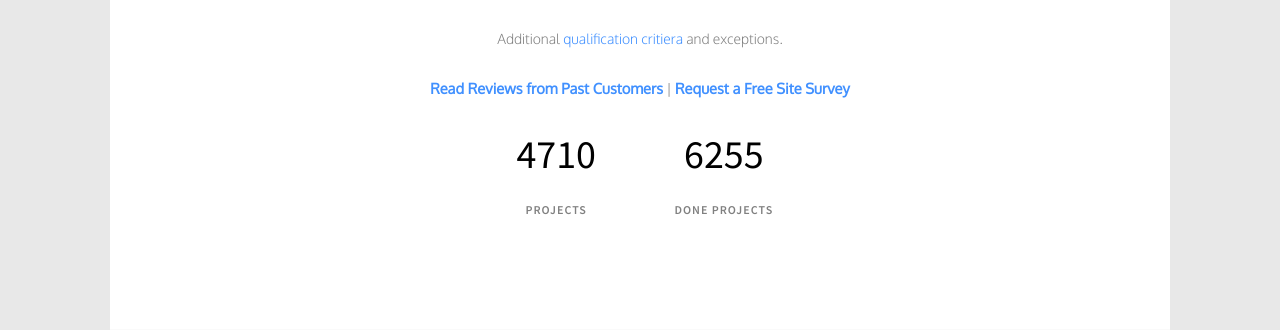
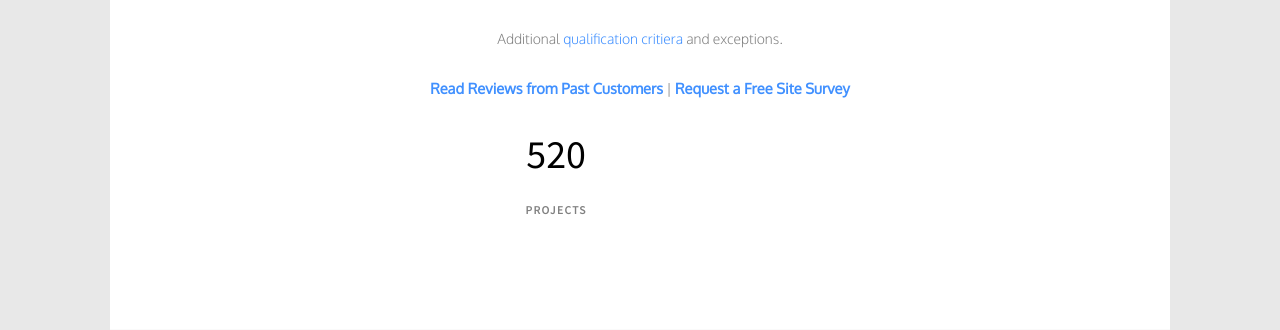
Before and after one commit to hwhh/CMPS119Project, a Django app: page / in a window 1280 px wide. Shown: the part 2214-2544 px from the top of the page. Run offline with Django 3.2, Linux system fonts and the light colour scheme; some libraries are stand-ins or nearby versions; some web fonts are replaced.

Commit message:
changed projects done

```diff
--- a/templates/contact.html
+++ b/templates/contact.html
@@ -19,8 +19,8 @@
                         <ul class="contact-info">
                             <li><i class="icon-location4"></i>Sobrato Center for Nonprofits, 477 Valley Way, Milpitas, CA, 95035</li>
                             <li><i class="icon-location4"></i>San Luis Obispo County - 93401</li>
-                            <li><i class="icon-phone3"></i>(650) 520-9918</li>
-                            <li><i class="icon-phone3"></i>(650) 350-4331</li>
+                            <li><i class="icon-phone3"></i>(650) 520-9918 - Phone</li>
+                            <li><i class="icon-phone3"></i>(650) 350-4331 - Fax</li>
                             <li><i class="icon-globe2"></i><a href="#">info@sunwork.org</a></li>
                         </ul>
                     </div>
--- a/templates/index.html
+++ b/templates/index.html
@@ -132,12 +132,8 @@
         <div class="col-md-8 col-md-offset-4">
             <div class="row">
                 <div class="col-md-3 text-center">
-                    <span class="fh5co-counter js-counter" data-from="0" data-to="6542" data-speed="5000" data-refresh-interval="50"></span>
+                    <span class="fh5co-counter js-counter" data-from="0" data-to="520" data-speed="1000" data-refresh-interval="50"></span>
                     <span class="fh5co-counter-label">Projects</span>
-                </div>
-                <div class="col-md-3 text-center">
-                    <span class="fh5co-counter js-counter" data-from="0" data-to="8687" data-speed="5000" data-refresh-interval="50"></span>
-                    <span class="fh5co-counter-label">Done Projects</span>
                 </div>
             </div>
         </div>
```
